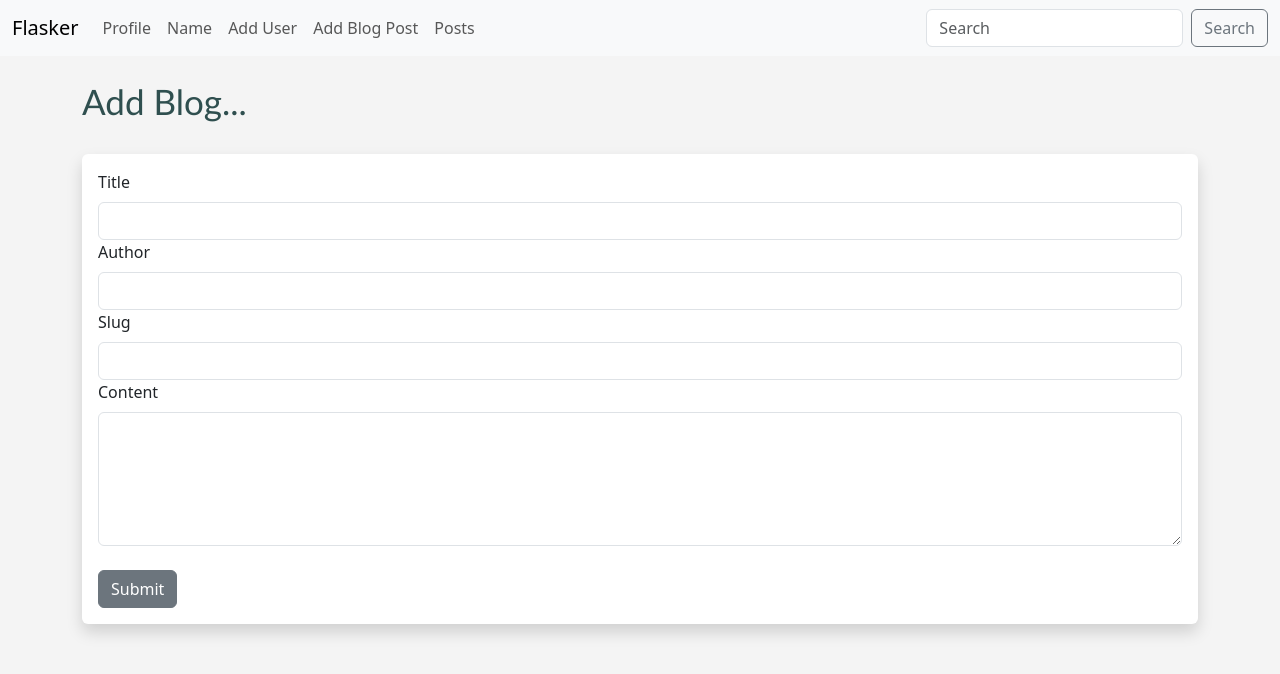
After one commit to SemTheLegend/flaskr, a Flask app: page /add_post in a window 1280 px wide. The commit adds this page. Shown: the top 674 px of the page. Run offline with Flask 2, Linux system fonts and the light colour scheme.

Commit message:
'added functions for blog posts'

```diff
--- a/app.py
+++ b/app.py
@@ -1,14 +1,16 @@
-from flask import Flask, render_template, flash, request
+from flask import Flask, render_template, flash, request, redirect, url_for
 
 from flask_wtf import FlaskForm
 from wtforms import StringField, SubmitField, PasswordField, BooleanField, ValidationError
 from wtforms.validators import DataRequired, EqualTo, Length
 from werkzeug.security import generate_password_hash, check_password_hash
+from wtforms.widgets import TextArea
 
 # DataBase imports
 from flask_sqlalchemy import SQLAlchemy
 from flask_migrate import Migrate
-from datetime import datetime
+from datetime import datetime, date
+from flask_login import UserMixin, login_user, LoginManager, login_required, logout_user, current_user
 
 # Create a Flask Instance
 app = Flask(__name__)
@@ -30,9 +32,19 @@ migrate = Migrate(app, db)
 app.app_context().push()
 
 
+# Create a BLog Post Model
+class Posts(db.Model):
+    id = db.Column(db.Integer, primary_key=True)
+    title = db.Column(db.String(255), nullable=False)
+    content = db.Column(db.Text)
+    author = db.Column(db.String(255))
+    date_posted = db.Column(db.DateTime, default=datetime.utcnow)
+    slug = db.Column(db.String(255))
+
 # Create Model
-class Users(db.Model):
+class Users(db.Model, UserMixin):
     id = db.Column(db.Integer, primary_key=True)
+    username = db.Column(db.String(20), nullable=False, unique=True)
     name = db.Column(db.String(100), nullable=False)
     email = db.Column(db.String(100))
     fav_color = db.Column(db.String(40))
@@ -79,6 +91,15 @@ class PasswordForm(FlaskForm):
     submit = SubmitField("Submit")
 
 
+# Creates a Posts Form
+class PostForm(FlaskForm):
+    title = StringField("Title", validators=[DataRequired()])
+    content = StringField("Content", validators=[DataRequired()], widget=TextArea())
+    author = StringField("Author", validators=[DataRequired()])
+    slug = StringField("Slug", validators=[DataRequired()])
+    submit = SubmitField("Submit")
+
+
 # Create a route decorator
 @app.route('/')
 def index():
@@ -90,6 +111,12 @@ def index():
 @app.route('/user/<name>')
 def user(name):
     return render_template('user.html', user_name=name)
+
+
+# Returning Json Strings
+@app.route('/date')
+def get_current_date():
+    return {"Date": date.today()}
 
 
 # Create custom Error Pages:
@@ -215,6 +242,99 @@ def delete(id):
         return render_template('add_user.html', form=form, name=name, our_users=our_users)
 
 
+# Add Post Page
+@app.route('/add_post', methods=['GET', 'POST'])
+def add_post():
+    form = PostForm()
+
+    if form.validate_on_submit():
+        post = Posts(title=form.title.data,
+                     content=form.content.data,
+                     author=form.author.data,
+                     slug=form.slug.data)
+
+        # Clear the Form
+        form.title.data = ''
+        form.content.data = ''
+        form.author.data = ''
+        form.slug.data = ''
+
+        # Add post to Database
+        db.session.add(post)
+        db.session.commit()
+
+        # Return message
+        flash("Blog Post Submitted Succesfully")
+
+    # Redirect to the webpage
+    return render_template("add_post.html", form=form)
+
+
+@app.route('/posts')
+def posts():
+    posts = Posts.query.order_by(Posts.date_posted)
+    return render_template('posts.html', posts=posts)
+
+
+@app.route('/posts/<int:id>')
+def post(id):
+    post = Posts.query.get_or_404(id)
+
+    return render_template('post.html', post=post)
+
+
+@app.route('/posts/edit/<int:id>', methods=['GET', 'POST'])
+def edit_post(id):
+    post = Posts.query.get_or_404(id)
+    form = PostForm()
+
+    if form.validate_on_submit():
+        post.title = form.title.data
+        post.author = form.author.data
+        post.slug = form.slug.data
+        post.content = form.content.data
+
+        # Update Database
+        db.session.add(post)
+        db.session.commit()
+
+        flash("Post Updated Succesfully!")
+
+        return redirect(url_for('post', id=post.id))
+
+    form.title.data = post.title
+    form.author.data = post.author
+    form.slug.data = post.slug
+    form.content.data = post.content
+
+    return render_template('edit_post.html', form=form)
+
+
+@app.route('/posts/delete/<int:id>')
+def delete_post(id):
+    post_to_delete = Posts.query.get_or_404(id)
+
+    try:
+        db.session.delete(post_to_delete)
+        db.session.commit()
+
+        # Return a message
+        flash("Post Deleted Succesfully!")
+
+    # Grab all posts from the Database
+        posts = Posts.query.order_by(Posts.date_posted)
+        return render_template('posts.html', posts=posts)
+
+    except:
+        # Return Message on Error
+        flash("Whoops! Encountered a problem deleting the post, Try Again...")
+        # Grab all posts from the Database
+        posts = Posts.query.order_by(Posts.date_posted)
+        # Return template
+        return render_template('edit_post.html',  posts=posts)
+
+
+
 if __name__ == '__main__':
     db.create_all()
     app.run(debug=True, port=50100, host='localhost')
--- a/create_db.py
+++ b/create_db.py
@@ -15,3 +15,6 @@ for db in my_cursor:
 
 my_cursor.close()
 my_db.close()
+
+
+# <!-- <a href="{{ url_for('delete_post', id=post.id) }}" class="btn btn-outline-danger btn-sm">Delete Post</a> -->
--- /dev/null
+++ b/templates/add_post.html
@@ -0,0 +1,60 @@
+{% extends 'base.html' %}
+
+{% block content %}
+
+{% for message in get_flashed_messages() %}
+
+    <div class="alert alert-success alert-dismissible fade show" role="alert">
+        {{ message }}
+        <button type="button" class="btn-close" data-bs-dismiss="alert" aria-label="Close"></button>
+    </div>
+
+{% endfor %}
+
+<h1>Add Blog...</h1>
+    <br/>
+    <div class="shadow p-3 mb-5 bg-body rounded">
+        <form  method="POST">
+            {{ form.hidden_tag() }}
+
+            {{ form.title.label(
+                class="form-label"
+            ) }}
+            <br/>
+            {{ form.title(
+                class="form-control"
+            ) }}
+
+            {{ form.author.label(
+                class="form-label"
+            ) }}
+
+            {{ form.author(
+                class="form-control"
+            ) }}
+
+            {{ form.slug.label(
+                class="form-label"
+            ) }}
+
+            {{ form.slug(
+                class="form-control"
+            ) }}
+
+            {{ form.content.label(
+                class="form-label"
+            ) }}
+
+            {{ form.content(
+                class="form-control", rows="5"
+            ) }}
+
+        <br/>
+
+        {{ form.submit(
+            class="btn btn-secondary") }}
+    </form>
+    </div>
+    <br>
+
+{% endblock %}
--- a/templates/navbar.html
+++ b/templates/navbar.html
@@ -1,26 +1,48 @@
-<nav class="navbar navbar-expand-lg bg-body-tertiary>
+<nav class="navbar navbar-expand-lg bg-body-tertiary">
+
   <div class="container-fluid">
+
     <a class="navbar-brand" href="{{ url_for('index') }}">Flasker</a>
+
       <button class="navbar-toggler" type="button" data-bs-toggle="collapse" data-bs-target="#navbarSupportedContent" aria-controls="navbarSupportedContent" aria-expanded="false" aria-label="Toggle navigation">
         <span class="navbar-toggler-icon"></span>
       </button>
+
     <div class="collapse navbar-collapse" id="navbarSupportedContent">
+
       <ul class="navbar-nav me-auto mb-2 mb-lg-0">
+
         <li class="nav-item">
           <a class="nav-link" href="{{ url_for('user', name='Sem') }}">Profile</a>
         </li>
+
         <li class="nav-item">
           <a class="nav-link" href="{{ url_for('test_pw') }}">Name</a>
         </li>
+
         <li class="nav-item">
           <a class="nav-link" href="{{ url_for('add_user') }}">Add User</a>
         </li>
+
+          <li class="nav-item">
+            <a class="nav-link" href="{{ url_for('add_post') }}">Add Blog Post</a>
+          </li>
+
+          <li class="nav-item">
+            <a class="nav-link" href="{{ url_for('posts') }}">Posts</a>
+          </li>
+
       </ul>
-        </ul>
+
       <form class="d-flex" role="search">
+
         <input class="form-control me-2" type="search" placeholder="Search" aria-label="Search">
         <button class="btn btn-outline-secondary" type="submit">Search</button>
+
       </form>
+
     </div>
+
   </div>
+
 </nav>
```
Also changed, not shown: migrations/versions/00585723c0b3_added_posts_model.py (added, +32 -0 lines), migrations/versions/6fd955048114_added_username.py (added, +38 -0 lines), templates/edit_post.html (added, +67 -0 lines), templates/post.html (added, +31 -0 lines), templates/posts.html (added, +35 -0 lines). Lines whose indentation alone changed are shown as unchanged.
